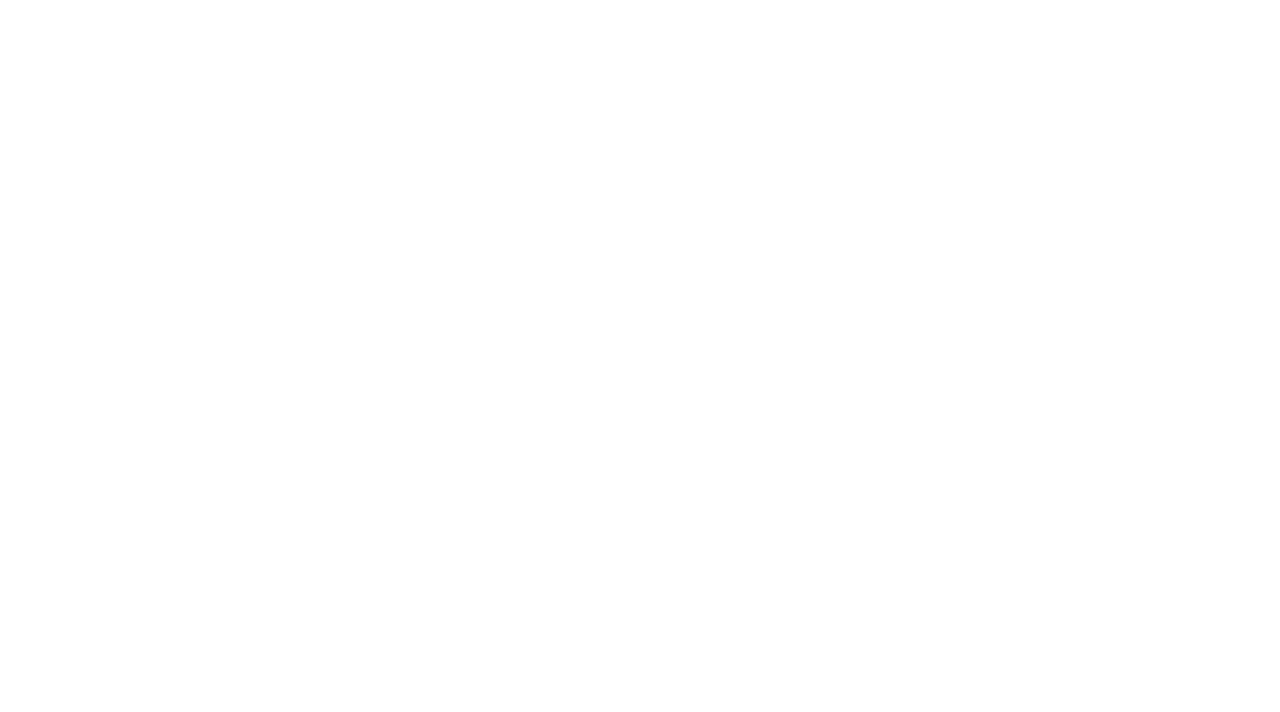
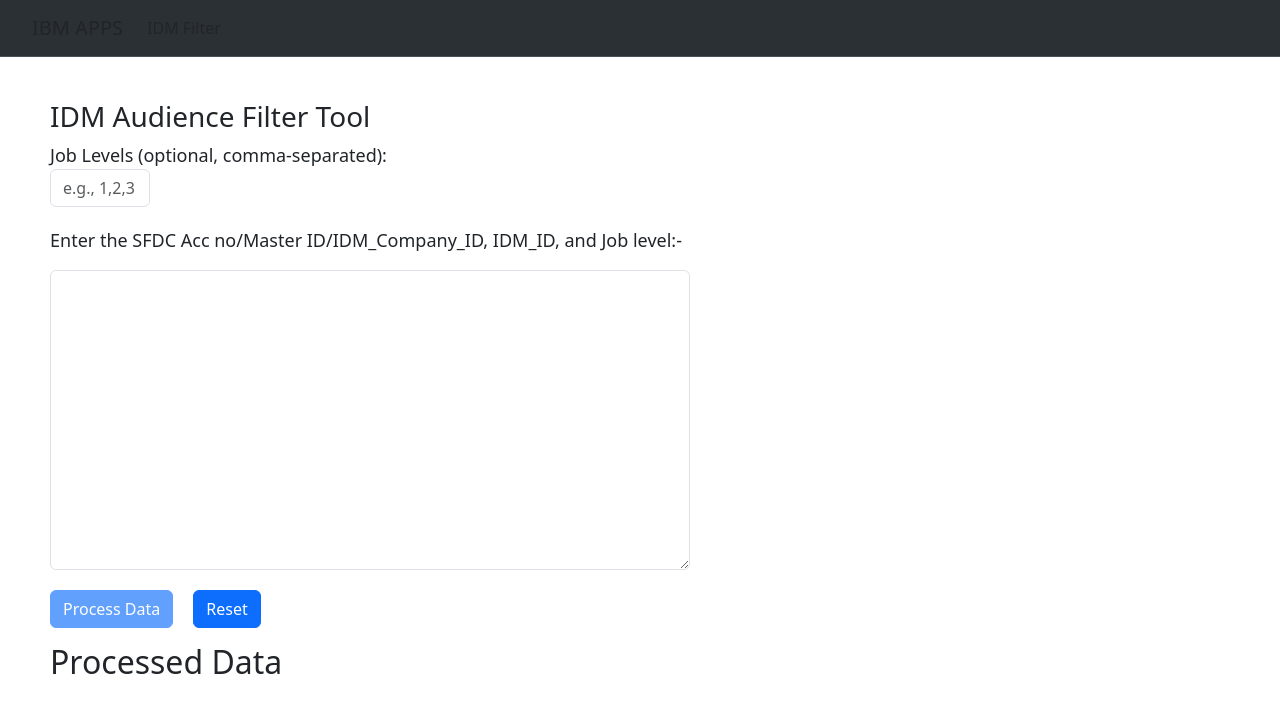
Before and after one commit to rahulrayappasamy/IDM-Filter, a React (Create React App) app: page /marketo-Page/filter in a window 1280 px wide. Shown: the top 712 px of the page. Built offline with nearby package versions, Linux system fonts and the light colour scheme.

Commit message:
Fixed routing issue

```diff
--- a/package.json
+++ b/package.json
@@ -2,7 +2,7 @@
   "name": "idm-filter",
   "version": "0.1.0",
   "private": true,
-  "homepage": "https://rahulrayappasamy.github.io/IDM-Filter/",
+  "homepage": "https://Rahul-Rayappasamy.github.io/marketo-Page",
   "dependencies": {
     "@testing-library/jest-dom": "^5.17.0",
     "@testing-library/react": "^13.4.0",
@@ -41,6 +41,7 @@
     ]
   },
   "devDependencies": {
+    "@babel/plugin-proposal-private-property-in-object": "^7.21.11",
     "gh-pages": "^6.2.0"
   }
 }
--- a/src/App.js
+++ b/src/App.js
@@ -7,7 +7,8 @@
 
 function App() {
   return (
-    <Router basename="/IDM-Filter">
+    //<Router basename="/IDM-Filter">
+    <Router basename="/marketo-Page">
       <Routes>
         <Route path="/" element={<Home />} />
         <Route path="/filter" element={<Filter />} />
--- a/src/Components/Filter.js
+++ b/src/Components/Filter.js
@@ -62,14 +62,14 @@
     const maxCount = parseInt(
       prompt(
         `Output Counts (IDM_ID per Company 1 to 10):\n${Object.entries(
-          outputCounts
+          outputCounts,
         )
           .map(
             ([count, result]) =>
-              `IDM_ID ${count} per company: ${result} Person_ID(s)`
+              `IDM_ID ${count} per company: ${result} Person_ID(s)`,
           )
-          .join("\n")}\n\nEnter the Max Count you want:`
-      )
+          .join("\n")}\n\nEnter the Max Count you want:`,
+      ),
     );
 
     return maxCount;
@@ -95,7 +95,7 @@
     const jobLevelsArray = jobLevels.trim()
       ? jobLevels.split(",").map(Number)
       : [];
-    const dict = {}; // To keep track of employees processed per company
+    //const dict = {}; // To keep track of employees processed per company
     const processedData = [];
 
     // Group data by company
@@ -109,7 +109,7 @@
     // Process data for each company
     for (const company in companyData) {
       const companyRows = companyData[company].filter((row) =>
-        jobLevelsArray.includes(row.jobLevel)
+        jobLevelsArray.includes(row.jobLevel),
       );
       const selectedRows = [];
       let levelIndex = 0; // Track current job level index
@@ -118,7 +118,7 @@
       while (selectedRows.length < maxCount && companyRows.length) {
         const targetLevel = jobLevelsArray[levelIndex];
         const index = companyRows.findIndex(
-          (row) => row.jobLevel === targetLevel
+          (row) => row.jobLevel === targetLevel,
         );
 
         if (index !== -1) {
@@ -238,10 +238,12 @@
         data-bs-theme="dark"
       >
         <div className="container" style={{ marginLeft: "20px" }}>
-          <Link to="/" style={{ textDecoration: "none", color: "inherit" }}>
-            <a className="navbar-brand" href="#">
-              IBM APPS
-            </a>
+          <Link
+            to="/"
+            className="navbar-brand"
+            style={{ textDecoration: "none", color: "inherit" }}
+          >
+            IBM APPS
           </Link>
           <button
             className="navbar-toggler"
@@ -259,11 +261,11 @@
               <li className="nav-item">
                 <Link
                   to="/filter"
+                  className="nav-link active"
+                  aria-current="page"
                   style={{ textDecoration: "none", color: "inherit" }}
                 >
-                  <a className="nav-link active" aria-current="page" href="#">
-                    IDM Filter
-                  </a>
+                  IDM Filter
                 </Link>
               </li>
             </ul>
@@ -271,7 +273,7 @@
         </div>
       </nav>
       <div className="data" style={{ marginTop: "100px" }}>
-        <h3>IDM Data Filter Tool</h3>
+        <h3>IDM Audience Filter Tool</h3>
 
         <div className="joblev">
           <label htmlFor="jobLevels" style={{ fontSize: "18px" }}>
@@ -291,7 +293,8 @@
 
         <div className="single">
           <p style={{ marginTop: "20px", fontSize: "18px" }}>
-            Enter the IDM_Company_ID, IDM_ID, and Job level:-
+            Enter the SFDC Acc no/Master ID/IDM_Company_ID, IDM_ID, and Job
+            level:-
           </p>
         </div>
       </div>
```
Also changed, not shown: 1 other file (tests, documents, lock files or other folders).
